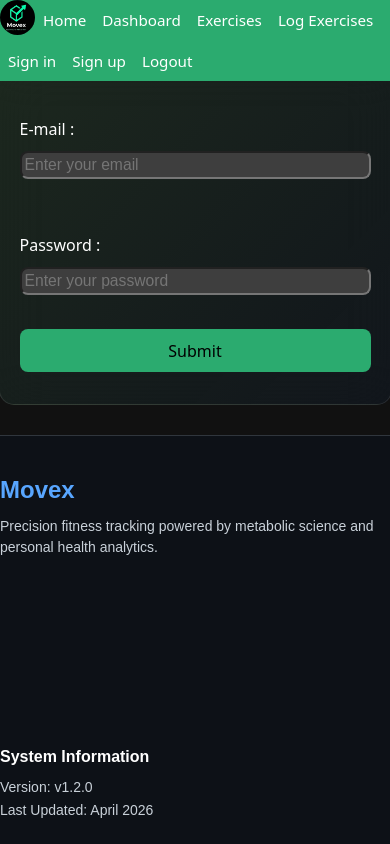
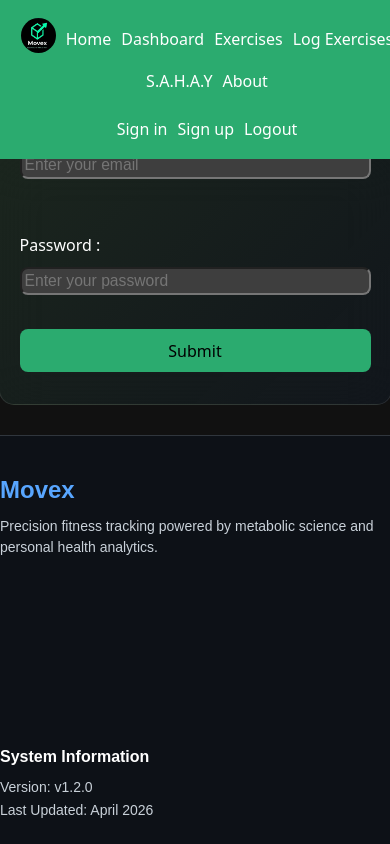
Before and after one commit to deveshchauhan1231-glitch/MoveX, a React (Vite) app in the folder Exercise/frontend/: page /Login in a window 390 px wide. Shown: the top 844 px of the page. Built offline with nearby package versions, Linux system fonts and the light colour scheme; no server answers.

Commit message:
Update Navbar.css

```diff
--- a/Exercise/frontend/src/styles/Navbar.css
+++ b/Exercise/frontend/src/styles/Navbar.css
@@ -1,226 +1,53 @@
-body {
-    margin: 0;
-    padding: 0;
+body{
+    margin: 0px;
+    padding: 0px;
+    width: 100vw;
+}
+.bar{
+    display: flex;
+    align-items: center;
+    background-color: #2bab6f;
+    padding-top: 10px;
+    padding-bottom: 10px;
     width: 100%;
-}
-
-.bar {
+    height: 35px;
     position: fixed;
     top: 0;
     left: 0;
-    right: 0;
     z-index: 1000;
-    width: 100%;
-    background-color: #2bab6f;
+    justify-content: space-between;
 }
+.items{
+    display: flex;
+    gap: 15px;
+    list-style: none;
+    margin: 0px;
+    padding: 12px;
 
-.nav-shell {
-    position: relative;
-    display: flex;
     align-items: center;
-    justify-content: space-between;
-    gap: 16px;
-    width: 100%;
-    min-height: 58px;
-    padding: 8px 0 8px 16px;
-    overflow-x: clip;
 }
-
-.nav-left {
-    display: flex;
-    align-items: center;
-    gap: 24px;
-    min-width: 0;
-    flex: 1 1 auto;
-}
-
-.brand-link {
-    display: inline-flex;
-    align-items: center;
-    gap: 10px;
-    min-width: 0;
+.items a{
     text-decoration: none;
-    flex: 0 0 auto;
-}
-
-.brand-logo {
-    width: 32px;
-    height: 32px;
-    min-width: 32px;
-    max-width: 32px;
-    object-fit: contain;
-    display: block;
-    flex: 0 0 auto;
-}
-
-.brand-name {
-    color: #ffffff;
-    font-weight: 700;
-    letter-spacing: 0.2px;
-    white-space: nowrap;
-}
-
-.items {
-    display: flex;
-    align-items: center;
-    list-style: none;
-    margin: 0;
-    padding: 0;
-}
-
-.items li {
-    flex: 0 0 auto;
-}
-
-.items a {
-    display: inline-flex;
-    align-items: center;
-    min-height: 40px;
-    padding: 0 10px;
-    text-decoration: none;
-    color: #ffffff;
-    white-space: nowrap;
-}
-
-.items-primary {
-    gap: 2px;
-    min-width: 0;
-    overflow: hidden;
-}
-
-.items-secondary {
-    gap: 2px;
-    margin-left: auto;
-    padding-right: 0;
-    flex: 0 0 auto;
-}
-
-.desktop-only {
-    display: flex;
-}
-
-.nav-toggle {
-    display: none;
-    width: 52px;
-    height: 58px;
-    margin-left: auto;
-    margin-right: 0;
-    padding: 0;
-    border: 0;
-    background: transparent;
-    align-items: center;
-    justify-content: center;
-    flex-direction: column;
-    gap: 5px;
-    flex: 0 0 auto;
-}
-
-.nav-toggle span {
-    display: block;
-    width: 22px;
-    height: 2px;
-    border-radius: 999px;
-    background: #ffffff;
-    transition: transform 0.2s ease, opacity 0.2s ease;
-}
-
-.nav-toggle.open span:nth-child(1) {
-    transform: translateY(7px) rotate(45deg);
-}
-
-.nav-toggle.open span:nth-child(2) {
-    opacity: 0;
-}
-
-.nav-toggle.open span:nth-child(3) {
-    transform: translateY(-7px) rotate(-45deg);
-}
-
-.nav-panel {
-    display: none;
-}
-
-@media (max-width: 980px) {
-    .nav-shell {
-        padding-left: 12px;
-    }
-
-    .nav-left {
-        gap: 16px;
-    }
-
-    .items a {
-        padding: 0 8px;
-        font-size: 0.95rem;
-    }
 }
 
 @media (max-width: 768px) {
-    .nav-shell {
-        min-height: 56px;
-        padding: 6px 0 6px 12px;
+    .bar {
+        height: auto;
+        padding: 10px 12px;
+        flex-direction: column;
+        gap: 8px;
     }
 
-    .desktop-only {
-        display: none;
-    }
-
-    .nav-toggle {
-        display: inline-flex;
-    }
-
-    .nav-panel {
-        position: absolute;
-        top: 100%;
-        left: 0;
-        right: 0;
-        display: none;
-        padding: 8px 0 12px;
-        background-color: #2bab6f;
-        border-top: 1px solid rgba(255, 255, 255, 0.15);
-    }
-
-    .nav-panel.open {
-        display: block;
-    }
-
-    .items-mobile {
-        display: flex;
-        flex-direction: column;
-        align-items: stretch;
+    .items {
         width: 100%;
-        gap: 0;
-    }
-
-    .items-mobile li {
-        width: 100%;
-    }
-
-    .items-mobile a {
-        width: 100%;
-        min-height: 44px;
-        padding: 0 12px;
+        justify-content: center;
+        flex-wrap: wrap;
     }
 }
 
 @media (max-width: 480px) {
-    .nav-shell {
-        padding-left: 10px;
-    }
-
-    .brand-logo {
-        width: 28px;
-        height: 28px;
-        min-width: 28px;
-        max-width: 28px;
-    }
-
-    .brand-name {
-        font-size: 0.95rem;
-    }
-
-    .nav-toggle {
-        width: 48px;
-        height: 52px;
+    .items {
+        gap: 10px;
+        padding: 8px;
     }
 }
```
